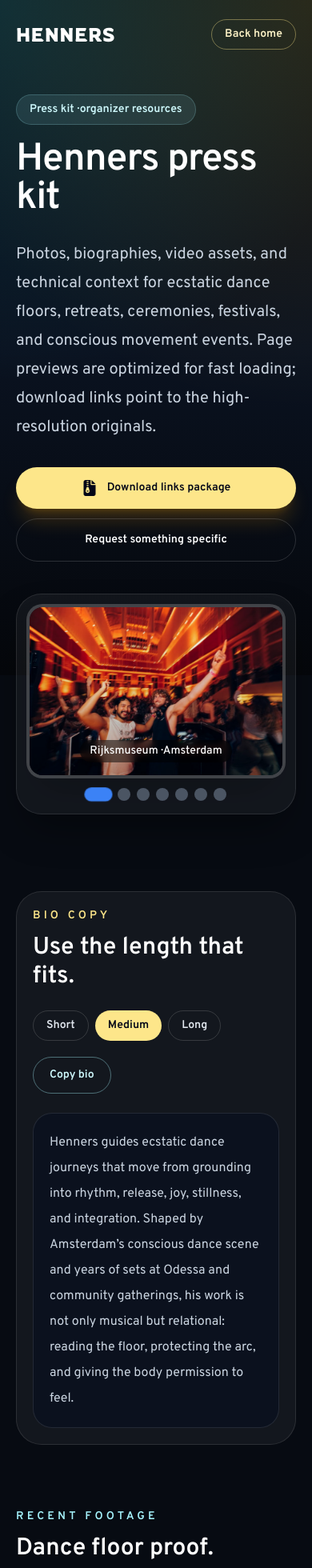
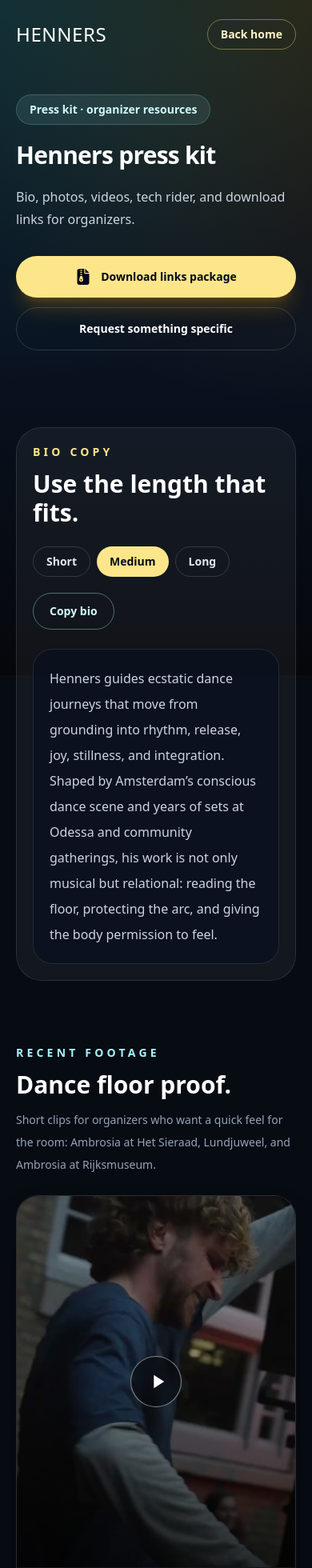
Before and after one commit to kokosthief/dj.henners.bio, a Next.js app: page /media-package in a window 390 px wide. Shown: the top 1960 px of the page at 80% size. Built offline with nearby package versions, Linux system fonts and the light colour scheme.

Commit message:
perf: push Lighthouse scores into high nineties

```diff
--- a/next.config.js
+++ b/next.config.js
@@ -26,7 +26,7 @@ const nextConfig = {
   images: {
     formats: ['image/avif', 'image/webp'],
     minimumCacheTTL: 31536000, // 1 year
-    deviceSizes: [360, 640, 768, 1024, 1280, 1536, 1920],
+    deviceSizes: [360, 640, 768, 1024, 1280],
     imageSizes: [16, 32, 48, 64, 96, 128, 256, 384],
     qualities: [60, 70, 75, 85],
   },
--- a/src/app/components/ImageSlideshow.tsx
+++ b/src/app/components/ImageSlideshow.tsx
@@ -113,12 +113,10 @@ const ImageSlideshow: React.FC<ImageSlideshowProps> = ({
               willChange: 'transform',
               backfaceVisibility: 'hidden'
             }}
-            priority={true}
-            loading="eager"
-            sizes="(max-width: 640px) calc(100vw - 2rem), (max-width: 1024px) calc(100vw - 4rem), 520px"
+            loading="lazy"
+            sizes="(max-width: 640px) 320px, (max-width: 1024px) 520px, 520px"
             placeholder="blur"
-            fetchPriority="high"
-            quality={70}
+            quality={60}
           />
           {/* Subtle overlay for better text contrast */}
           <div className="absolute inset-0 bg-gradient-to-t from-black/20 to-transparent"></div>
--- a/src/app/google-analytics.tsx
+++ b/src/app/google-analytics.tsx
@@ -13,9 +13,9 @@ export default function GoogleAnalytics() {
     <>
       <Script
         src={`https://www.googletagmanager.com/gtag/js?id=${GA_MEASUREMENT_ID}`}
-        strategy="afterInteractive"
+        strategy="lazyOnload"
       />
-      <Script id="google-analytics" strategy="afterInteractive">
+      <Script id="google-analytics" strategy="lazyOnload">
         {`
           window.dataLayer = window.dataLayer || [];
           function gtag(){dataLayer.push(arguments);}
--- a/src/app/layout.tsx
+++ b/src/app/layout.tsx
@@ -1,5 +1,4 @@
 import { Metadata, Viewport } from 'next';
-import { Overpass, Rowdies } from 'next/font/google';
 import * as React from 'react';
 
 import '@/styles/globals.css';
@@ -8,23 +7,6 @@ import { siteConfig } from '@/constant/config';
 
 import GoogleAnalytics from './google-analytics';
 import { generateStructuredData } from './structured-data';
-
-const overpass = Overpass({
-  subsets: ['latin'],
-  display: 'swap',
-  variable: '--font-overpass',
-  preload: true,
-  adjustFontFallback: true,
-});
-
-const rowdies = Rowdies({
-  subsets: ['latin'],
-  weight: ['400'],
-  display: 'swap',
-  variable: '--font-rowdies',
-  preload: false,
-  adjustFontFallback: true,
-});
 
 export const viewport: Viewport = {
   width: 'device-width',
@@ -120,16 +102,12 @@ export default function RootLayout({
         ))}
         <link rel="alternate" type="text/plain" href="/llms.txt" title="Henners AI reference" />
         <link rel="alternate" type="text/plain" href="/llms-full.txt" title="Henners full AI reference" />
-        <link rel="preconnect" href="https://www.googletagmanager.com" crossOrigin="anonymous" />
-        <link rel="dns-prefetch" href="https://www.google-analytics.com" />
-        <link rel="dns-prefetch" href="https://region1.google-analytics.com" />
-        <link rel="preconnect" href="https://w.soundcloud.com" crossOrigin="anonymous" />
         <meta name="geo.region" content="NL-NH" />
         <meta name="geo.placename" content="Amsterdam" />
         <meta name="geo.position" content="52.3676;4.9041" />
         <meta name="ICBM" content="52.3676, 4.9041" />
       </head>
-      <body className={`${overpass.variable} ${rowdies.variable} bg-[#070b12] font-primary text-white antialiased`}>
+      <body className="bg-[#070b12] font-primary text-white antialiased">
         {process.env.NODE_ENV === 'production' && <GoogleAnalytics />}
         {children}
       </body>
--- a/src/app/media-package/page.tsx
+++ b/src/app/media-package/page.tsx
@@ -1,5 +1,6 @@
 'use client';
 
+import Image from 'next/image';
 import Link from 'next/link';
 import React, { useState } from 'react';
 import { FaDownload, FaFilePdf, FaFileZipper, FaImage, FaVideo } from 'react-icons/fa6';
@@ -121,6 +122,7 @@ function AssetList({
 export default function MediaPackagePage() {
   const [activeBio, setActiveBio] = useState<BioKey>('medium');
   const [copied, setCopied] = useState(false);
+  const [activeVideo, setActiveVideo] = useState<string | null>(null);
   const selectedBio = bioOptions.find((bio) => bio.key === activeBio) ?? bioOptions[1];
 
   const handleCopyBio = async () => {
@@ -153,11 +155,11 @@ export default function MediaPackagePage() {
           <p className="mb-5 inline-flex rounded-full border border-cyan-200/20 bg-cyan-200/10 px-4 py-2 text-sm font-semibold text-cyan-100">
             Press kit · organizer resources
           </p>
-          <h1 className="max-w-4xl font-primary text-5xl font-semibold tracking-tight text-white sm:text-6xl lg:text-7xl">
+          <h1 className="max-w-4xl font-primary text-3xl font-semibold tracking-tight text-white sm:text-6xl lg:text-7xl">
             Henners press kit
           </h1>
-          <p className="mt-7 max-w-2xl text-xl leading-9 text-slate-300">
-            Photos, biographies, video assets, and technical context for ecstatic dance floors, retreats, ceremonies, festivals, and conscious movement events. Page previews are optimized for fast loading; download links point to the high-resolution originals.
+          <p className="mt-5 max-w-2xl text-base leading-7 text-slate-300 sm:mt-7 sm:text-xl sm:leading-9">
+            Bio, photos, videos, tech rider, and download links for organizers.
           </p>
           <div className="mt-8 flex flex-col gap-3 sm:flex-row">
             <button
@@ -174,7 +176,7 @@ export default function MediaPackagePage() {
           </div>
         </div>
 
-        <div className="min-w-0 rounded-[2rem] border border-white/10 bg-white/[0.05] p-4 shadow-2xl shadow-black/40 sm:p-6">
+        <div className="hidden min-w-0 rounded-[2rem] border border-white/10 bg-white/[0.05] p-4 shadow-2xl shadow-black/40 sm:p-6 md:block">
           <ImageSlideshow autoPlay={false} showControls className="w-full" />
         </div>
       </section>
@@ -223,15 +225,43 @@ export default function MediaPackagePage() {
         <div className="grid gap-5 lg:grid-cols-3">
           {mediaFiles.videos.slice(0, 3).map((video) => (
             <article key={`preview-${video.name}`} className="overflow-hidden rounded-[1.75rem] border border-white/10 bg-white/[0.045] shadow-2xl shadow-black/25">
+              {activeVideo === video.downloadUrl ? (
                 <video
                   className="aspect-[9/12] w-full bg-black object-cover"
                   controls
+                  autoPlay
                   preload="metadata"
                   playsInline
                   poster={video.posterUrl}
                   src={video.downloadUrl}
                   aria-label={video.description}
                 />
+              ) : (
+                <button
+                  type="button"
+                  onClick={() => setActiveVideo(video.downloadUrl)}
+                  className="group relative block aspect-[9/12] w-full overflow-hidden bg-black text-left"
+                  aria-label={`Play ${video.name}`}
+                >
+                  {video.posterUrl && (
+                    <Image
+                      src={video.posterUrl}
+                      alt=""
+                      fill
+                      className="object-cover opacity-90 transition duration-300 group-hover:scale-[1.02] group-hover:opacity-100"
+                      sizes="(max-width: 1024px) calc(100vw - 2.5rem), 350px"
+                      loading="lazy"
+                      quality={60}
+                    />
+                  )}
+                  <span className="absolute inset-0 bg-gradient-to-t from-black/70 via-black/10 to-transparent" />
+                  <span className="absolute left-1/2 top-1/2 grid h-16 w-16 -translate-x-1/2 -translate-y-1/2 place-items-center rounded-full border border-white/50 bg-black/45 text-white shadow-2xl backdrop-blur transition group-hover:scale-105 group-hover:bg-amber-200 group-hover:text-slate-950">
+                    <svg className="ml-1 h-7 w-7" viewBox="0 0 24 24" fill="currentColor" aria-hidden="true">
+                      <path d="M8 5v14l11-7z" />
+                    </svg>
+                  </span>
+                </button>
+              )}
               <div className="p-5">
                 <h3 className="text-lg font-semibold text-white">{video.name}</h3>
                 <p className="mt-2 text-sm leading-6 text-slate-400">{video.description}</p>
--- a/src/app/page.tsx
+++ b/src/app/page.tsx
@@ -58,11 +58,11 @@ export default function HomePage() {
           <p className="mb-5 inline-flex rounded-full border border-cyan-200/20 bg-cyan-200/10 px-4 py-2 text-sm font-semibold text-cyan-100">
             Currently taking a pause from DJing and gigging
           </p>
-          <h1 className="max-w-4xl font-primary text-5xl font-semibold tracking-tight text-white sm:text-6xl lg:text-7xl">
+          <h1 className="max-w-4xl font-primary text-3xl font-semibold tracking-tight text-white sm:text-6xl lg:text-7xl">
             Ecstatic Dance Facilitator & DJ in Amsterdam
           </h1>
-          <p className="mt-7 max-w-2xl text-xl leading-9 text-slate-300">
-            I guide conscious dance journeys that move from grounding to release, joy, stillness, and connection — for ecstatic dance floors, ceremonies, retreats, and festivals across the Netherlands and the world.
+          <p className="mt-5 max-w-2xl text-base leading-7 text-slate-300 sm:mt-7 sm:text-xl sm:leading-9">
+            Grounded ecstatic dance journeys for conscious floors, ceremonies, retreats, and festivals.
           </p>
           <div className="mt-8 flex flex-col gap-4 sm:flex-row">
             <Link href="#listen" className="rounded-full bg-amber-200 px-6 py-4 text-center font-semibold text-slate-950 shadow-xl shadow-amber-500/20 transition hover:bg-amber-100">
@@ -89,8 +89,8 @@ export default function HomePage() {
               src={RijksmuseumCloseUp}
               alt="Henners DJing at Rijksmuseum in Amsterdam"
               className="aspect-[4/5] w-full object-cover object-[58%_center]"
-              priority
-              sizes="(max-width: 1024px) 100vw, 46vw"
+              loading="lazy"
+              sizes="(max-width: 1024px) calc(100vw - 2.5rem), 46vw"
               placeholder="blur"
               quality={70}
             />
--- a/tailwind.config.ts
+++ b/tailwind.config.ts
@@ -1,3 +1,4 @@
+import forms from '@tailwindcss/forms';
 import type { Config } from 'tailwindcss';
 import defaultTheme from 'tailwindcss/defaultTheme';
 
@@ -7,8 +8,8 @@ export default {
   theme: {
     extend: {
       fontFamily: {
-        primary: ['var(--font-overpass)', ...defaultTheme.fontFamily.sans],
-        secondary: ['var(--font-rowdies)', ...defaultTheme.fontFamily.sans],
+        primary: defaultTheme.fontFamily.sans,
+        secondary: defaultTheme.fontFamily.sans,
       },
       colors: {
         primary: {
@@ -54,5 +55,5 @@ export default {
       },
     },
   },
-  plugins: [require('@tailwindcss/forms')],
+  plugins: [forms],
 } satisfies Config;
```
Lines whose indentation alone changed are shown as unchanged.
